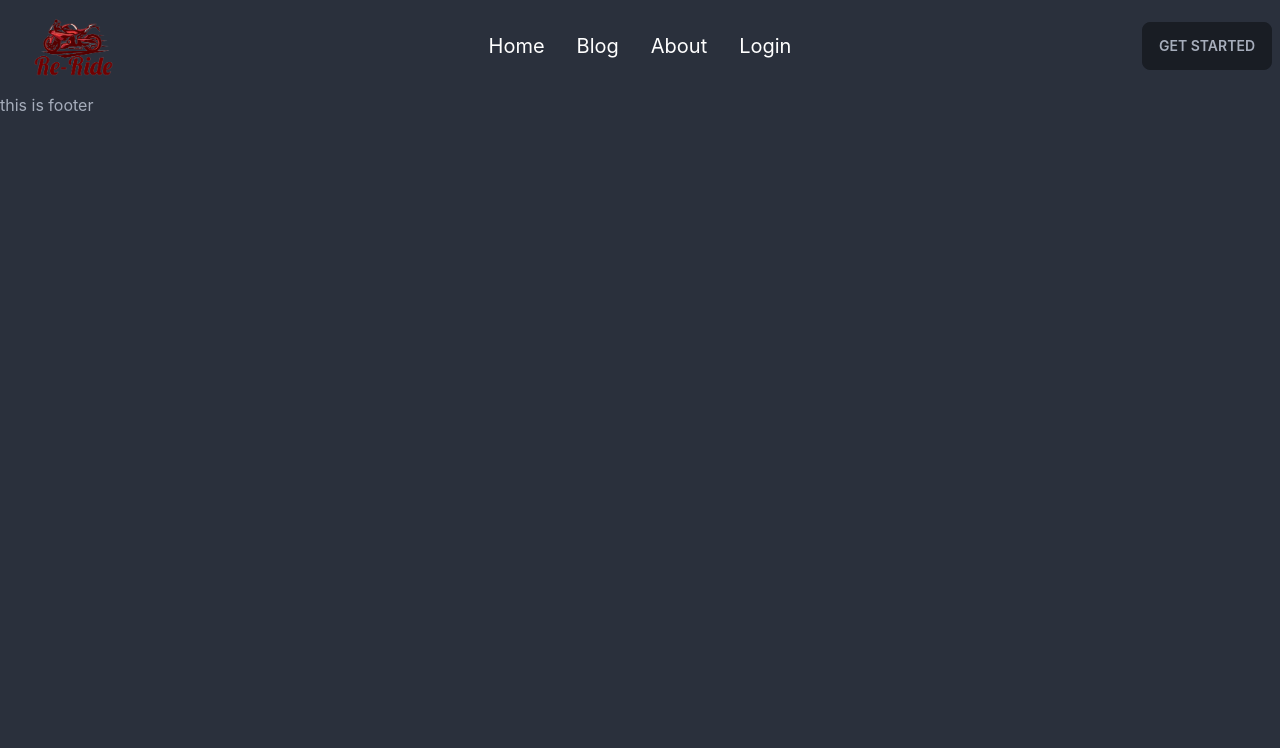
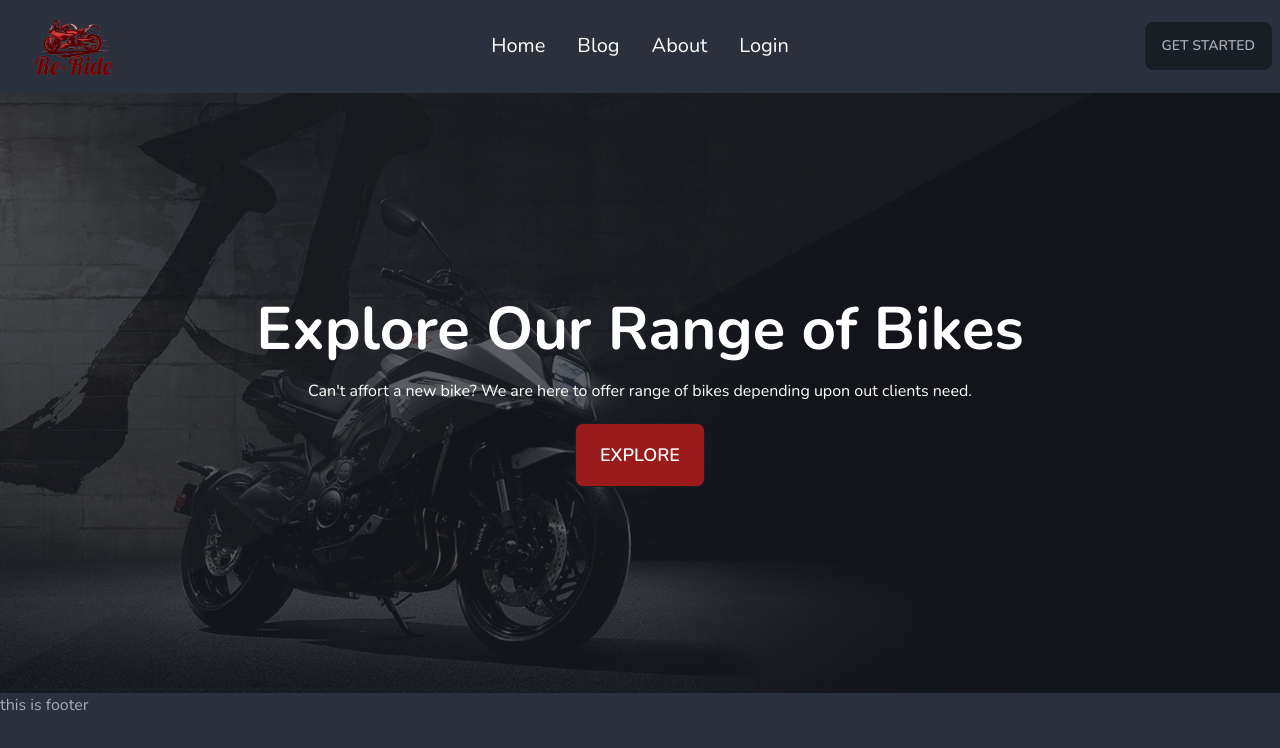
Before and after one commit to Ashiq121914/ReRide, a React (Create React App) app: page / in a window 1280 px wide. Shown: the top 748 px of the page. Built offline with nearby package versions, Linux system fonts and the light colour scheme.

Commit message:
banner added

```diff
--- a/public/index.html
+++ b/public/index.html
@@ -15,6 +15,13 @@
       user's mobile device or desktop. See https://developers.google.com/web/fundamentals/web-app-manifest/
     -->
     <link rel="manifest" href="%PUBLIC_URL%/manifest.json" />
+    <!-- google font -->
+    <link rel="preconnect" href="https://fonts.googleapis.com" />
+    <link rel="preconnect" href="https://fonts.gstatic.com" crossorigin />
+    <link
+      href="https://fonts.googleapis.com/css2?family=Nunito:wght@400;600;700;800&display=swap"
+      rel="stylesheet"
+    />
     <!--
       Notice the use of %PUBLIC_URL% in the tags above.
       It will be replaced with the URL of the `public` folder during the build.
--- /dev/null
+++ b/src/Pages/Home/Banner/Banner.js
@@ -0,0 +1,27 @@
+import React from "react";
+import bg from "../../../assets/banner/one.jpg";
+
+const Banner = () => {
+  return (
+    <div
+      className="hero"
+      style={{ backgroundImage: `url(${bg})`, height: "600px" }}
+    >
+      <div className="hero-overlay bg-opacity-70"></div>
+      <div className="hero-content">
+        <div className="text-center">
+          <h1 className="mb-5 text-6xl font-bold text-white ">
+            Explore Our Range of Bikes
+          </h1>
+          <p className="mb-5 text-md text-white">
+            Can't affort a new bike? We are here to offer range of bikes
+            depending upon out clients need.
+          </p>
+          <button className="btn bg-red-800 text-white btn-lg">Explore</button>
+        </div>
+      </div>
+    </div>
+  );
+};
+
+export default Banner;
--- a/src/Pages/Home/Home/Home.js
+++ b/src/Pages/Home/Home/Home.js
@@ -1,7 +1,12 @@
 import React from "react";
+import Banner from "../Banner/Banner";
 
 const Home = () => {
-  return <div></div>;
+  return (
+    <div>
+      <Banner></Banner>
+    </div>
+  );
 };
 
 export default Home;
--- a/src/Routes/Routes/Routes.js
+++ b/src/Routes/Routes/Routes.js
@@ -11,6 +11,10 @@ export const router = createBrowserRouter([
     errorElement: <DisplayError></DisplayError>,
     children: [
       {
+        path: "/",
+        element: <Home></Home>,
+      },
+      {
         path: "/home",
         element: <Home></Home>,
       },
--- a/src/index.css
+++ b/src/index.css
@@ -1,7 +1,9 @@
 @tailwind base;
 @tailwind components;
 @tailwind utilities;
-
+*{
+  font-family: 'Nunito', sans-serif;
+}
 body {
   margin: 0;
   font-family: -apple-system, BlinkMacSystemFont, 'Segoe UI', 'Roboto', 'Oxygen',
```
Also changed, not shown: src/assets/banner/one.jpg (added).
